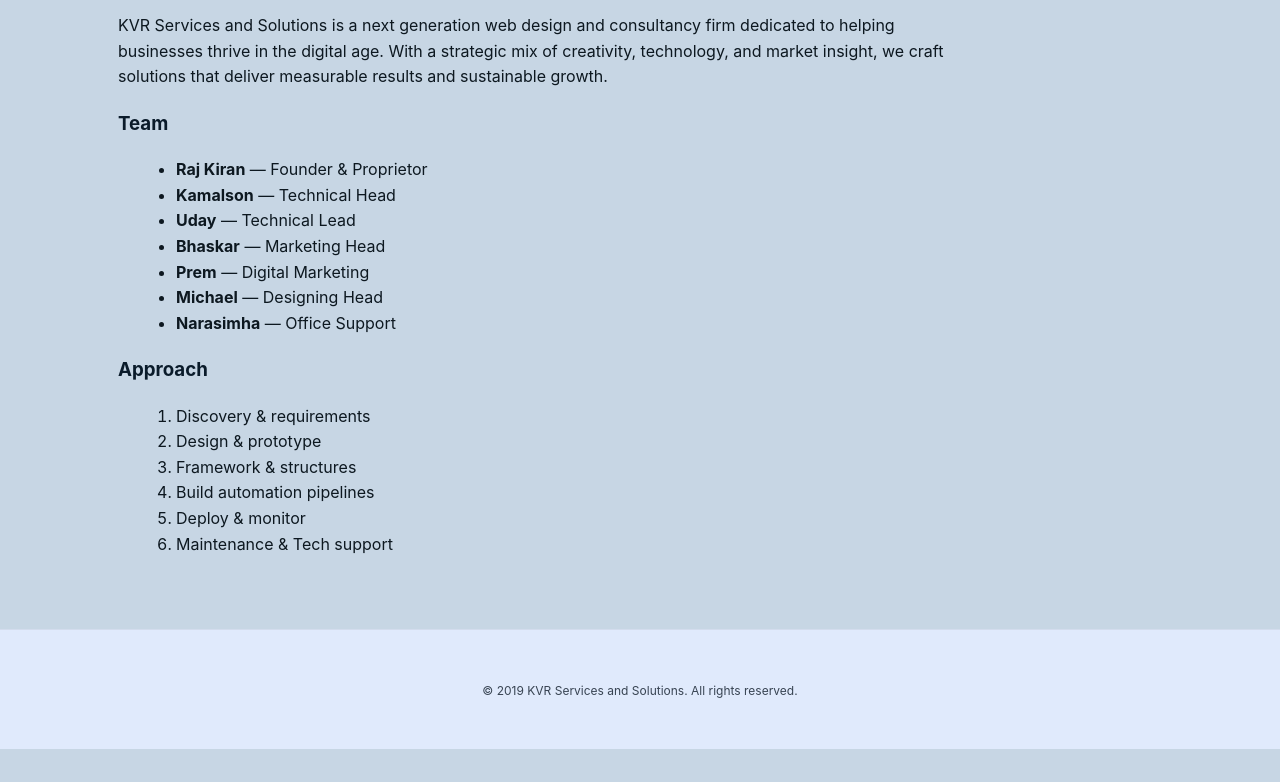
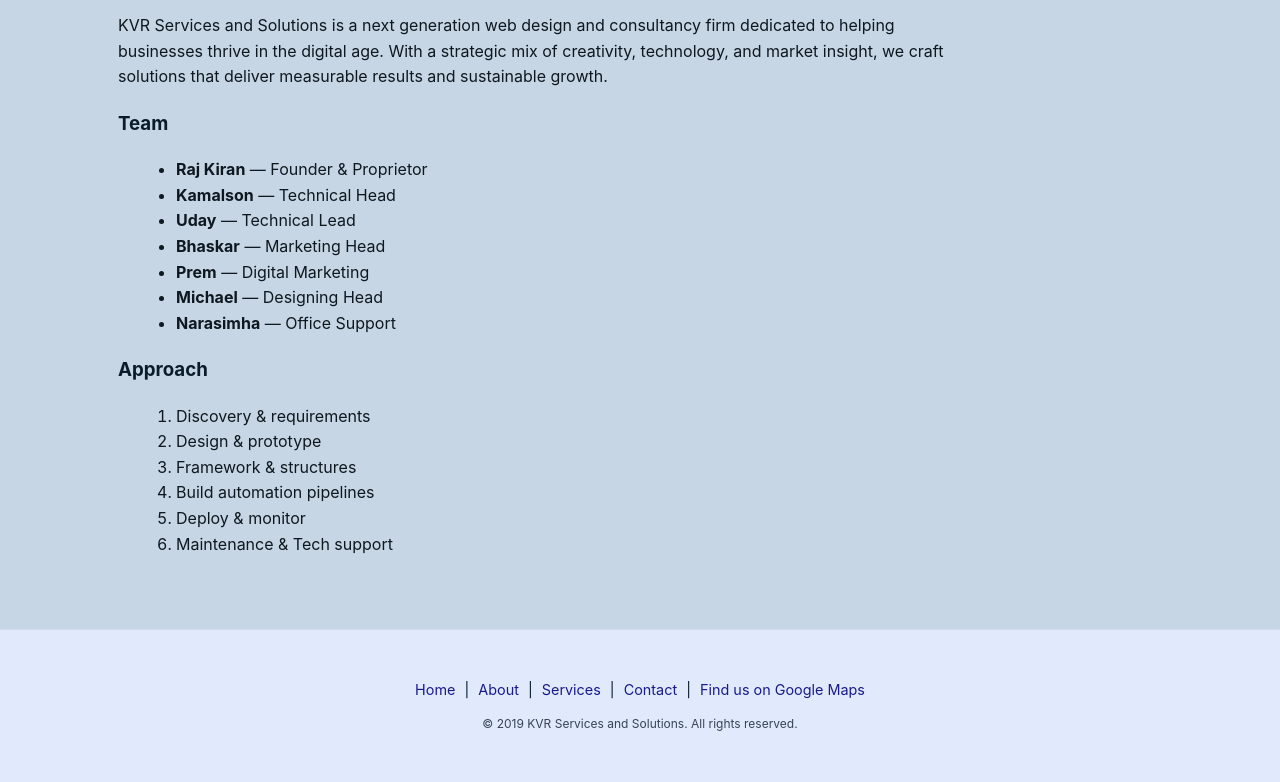
Before and after one commit to rajlee14310-kvr/kvr-website, a plain HTML site: page about/index.html in a window 1280 px wide. Shown: the part 404-1186 px from the top of the page. Before the commit the page ends 1153 px from the top, so only its background shows below. Drawn offline with Linux system fonts and the light colour scheme.

Commit message:
Added google maps link to about, contact and services

```diff
--- a/about/index.html
+++ b/about/index.html
@@ -61,6 +61,15 @@
 
   <footer class="site-footer">
     <div class="container">
+      <div class="footer-links">
+        <a href="https://www.kvrservicesandsolutions.com/">Home</a> |
+        <a href="https://www.kvrservicesandsolutions.com/about/">About</a> |
+        <a href="https://www.kvrservicesandsolutions.com/services/">Services</a> |
+        <a href="https://www.kvrservicesandsolutions.com/contact/">Contact</a> |
+        <a href="https://maps.app.goo.gl/uGwVkUkFiRDLyUvu9" target="_blank" rel="noopener noreferrer">
+        Find us on Google Maps
+        </a>
+      </div>
       <small>© 2019 KVR Services and Solutions. All rights reserved.</small>
     </div>
   </footer>
```
Also changed, not shown: contact/index.html (+9 -1 lines), services/index.html (+9 -0 lines).
